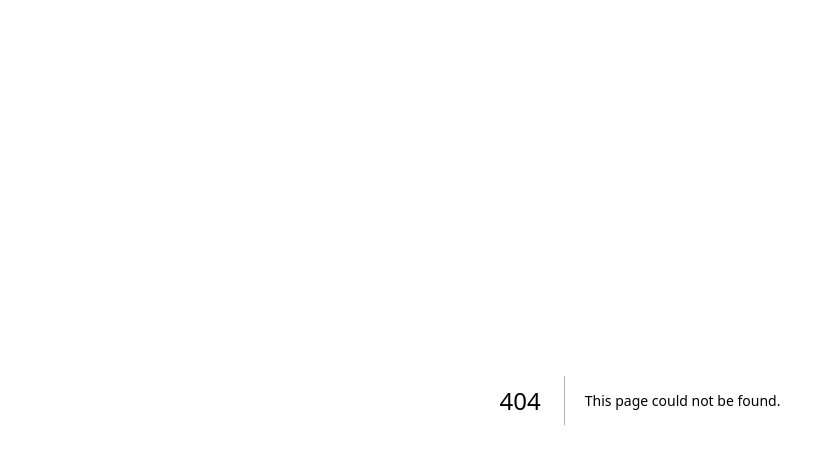
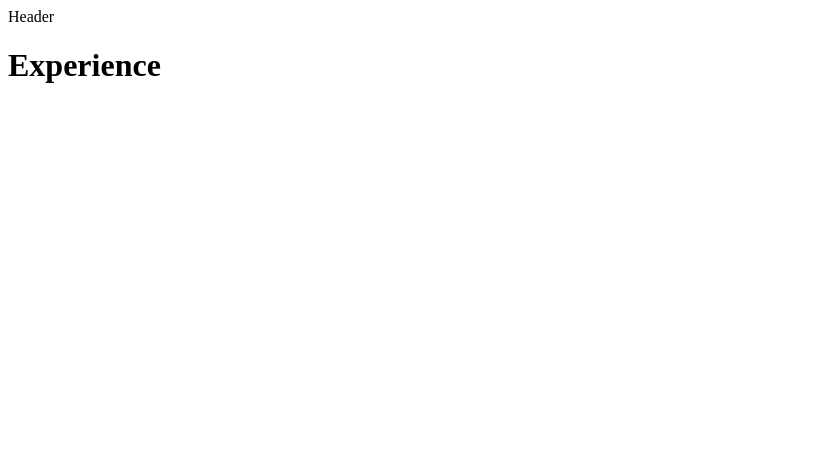
Before and after one commit to tttocklll/portfolio, a Next.js app: page /experience in a window 1280 px wide. Before the commit this address had no page. Shown: the top 464 px of the page, without its empty margins (0-835 px from the left). Built offline with nearby package versions, Linux system fonts and the light colour scheme.

Commit message:
feat: add container

```diff
--- /dev/null
+++ b/components/Container.tsx
@@ -0,0 +1,18 @@
+import Head from "next/head";
+import Header from "./Header";
+
+export default function Container({ children }: { children: React.ReactNode }) {
+  return (
+    <div className="container mx-auto px-4">
+      <Head>
+        <meta name="viewport" content="width=device-width, initial-scale=1" />
+        <meta name="description" content="tttocklll's Portfolio" />
+        <meta charSet="utf-8" />
+        <link rel="icon" href="/favicon.ico" />
+        <title>tttocklll&apos;s Portfolio</title>
+      </Head>
+      <Header />
+      {children}
+    </div>
+  );
+}
--- /dev/null
+++ b/components/Header.tsx
@@ -0,0 +1,9 @@
+function Header() {
+  return (
+    <div>
+      <div>Header</div>
+    </div>
+  );
+}
+
+export default Header;
--- /dev/null
+++ b/pages/experience.tsx
@@ -0,0 +1,9 @@
+import Container from "../components/Container";
+
+export default function Experience() {
+  return (
+    <Container>
+      <h1>Experience</h1>
+    </Container>
+  );
+}
```
Also changed, not shown: pages/about.tsx (added, +9 -0 lines), pages/index.tsx (+4 -9 lines).
